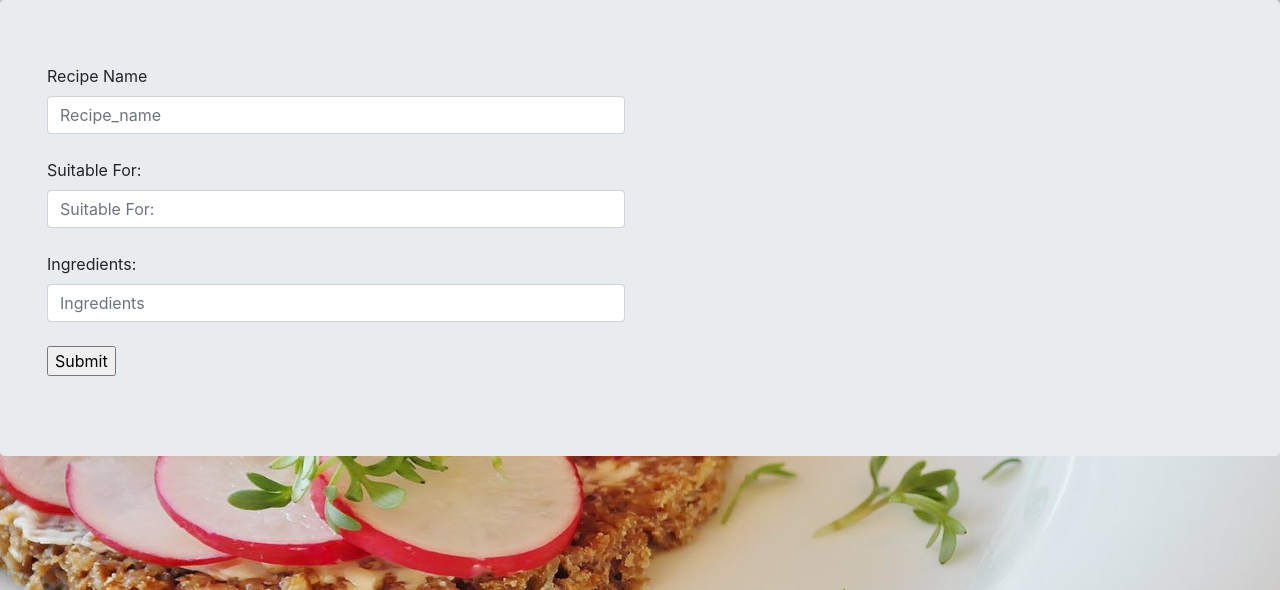
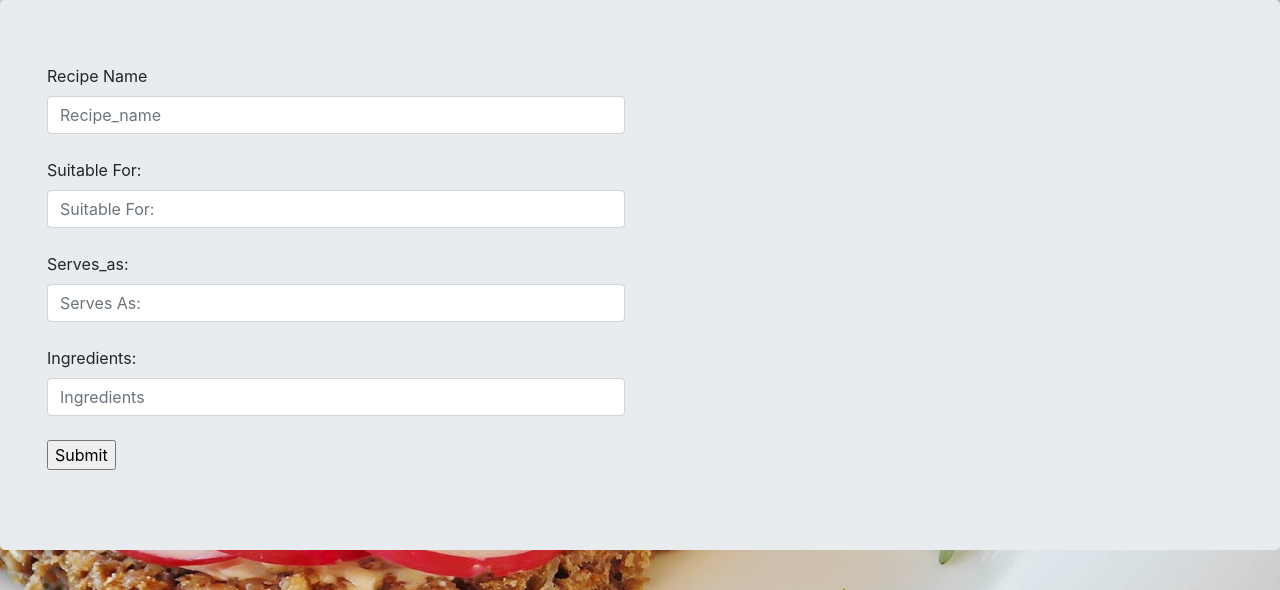
Before and after one commit to flo0909/flaskapp-project, a Flask app: page /add in a window 1280 px wide. Shown: the part 56-646 px from the top of the page. Run offline with Flask 2, Linux system fonts and the light colour scheme; some libraries are stand-ins or nearby versions.

Commit message:
Serves as category added

```diff
--- a/app.py
+++ b/app.py
@@ -24,6 +24,7 @@ def add():
     if request.method == 'POST':
         Recipe_name = request.form['Recipe_name']
         Suitable_for = request.form['Suitable_for']
+        Serves_as = request.form['Serves_as']
 
         Ingredients = request.form['Ingredients']
         user.insert_one(
@@ -31,6 +32,7 @@ def add():
                 'Recipe_name': Recipe_name ,
                 'Details':{
                     'Suitable_for': Suitable_for ,
+                    'Serves_as': Serves_as ,
                 },
                 'Ingredients': [Ingredients]
                 }
@@ -65,7 +67,7 @@ def update(name):
         Suitable_for = request.form['usuitablefor']
         Ingredients = request.form['uingr']
         user.update({'Recipe_name':name } , {'$set':{'Recipe_name': Recipe_name}})
-        user.update({'Recipe_name':name } , {'$set':{'Details':{ 'Suitable_for': Suitable_for  }  }})
+        user.update({'Recipe_name':name } , {'$set':{'Details':{ 'Suitable_for': Suitable_for } }})
         user.update({ 'Recipe_name':Recipe_name} , {'$set':{'Ingredients': [Ingredients]}})
         return redirect(url_for('find'))
     return render_template('update.html', usuitablefor=usuitablefor  ,urecipe=urecipe, name=name, Recipe_name=Recipe_name, user=user, user4=user4, Ingredients=Ingredients,uingr=uingr )
--- a/templates/add.html
+++ b/templates/add.html
@@ -9,6 +9,9 @@
                <label for="formGroupExampleInput">Suitable For:</label>
                <input type="text" name="Suitable_for" class="form-control" id="formGroupExampleInput" placeholder="Suitable For:">
                 <br>
+                <label for="formGroupExampleInput">Serves_as:</label>
+                <input type="text" name="Serves_as" class="form-control" id="formGroupExampleInput" placeholder="Serves As:">
+                 <br>
                <label for="formGroupExampleInput">Ingredients:</label>
                <input type="text" name="Ingredients" class="form-control" id="formGroupExampleInput" placeholder="Ingredients">
                <br>
```
